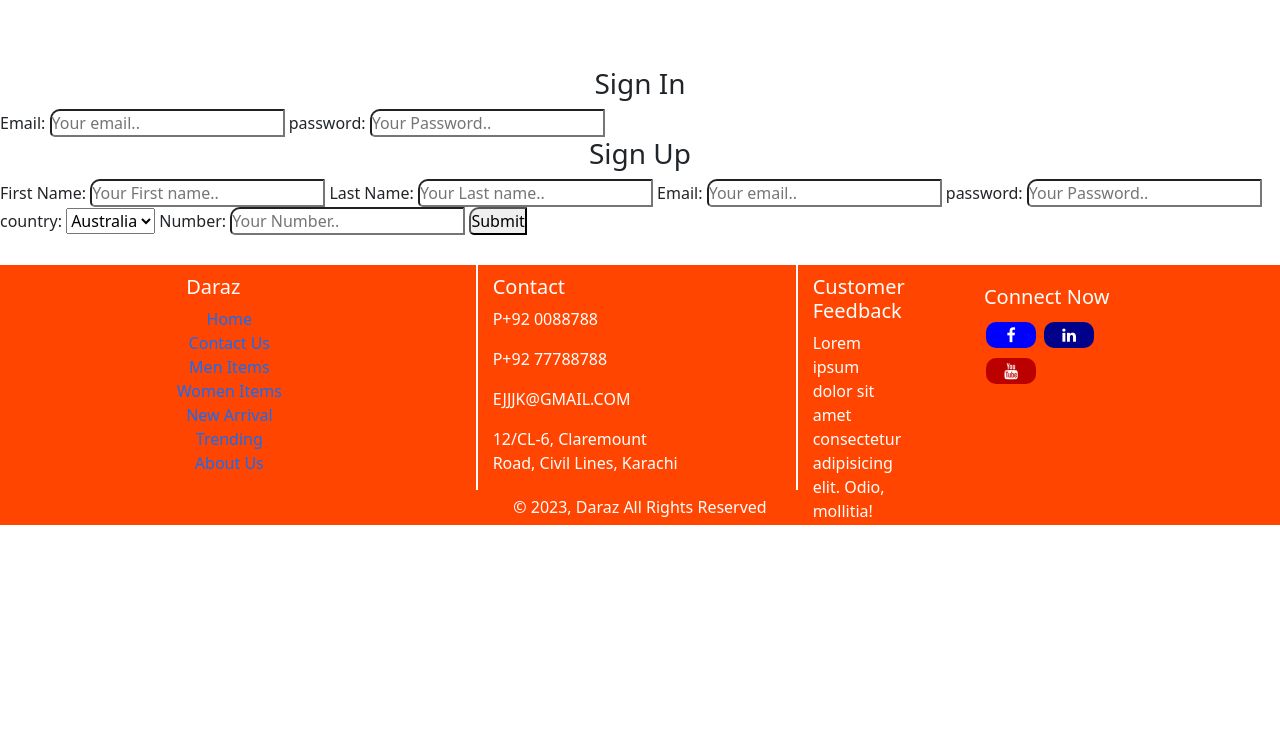
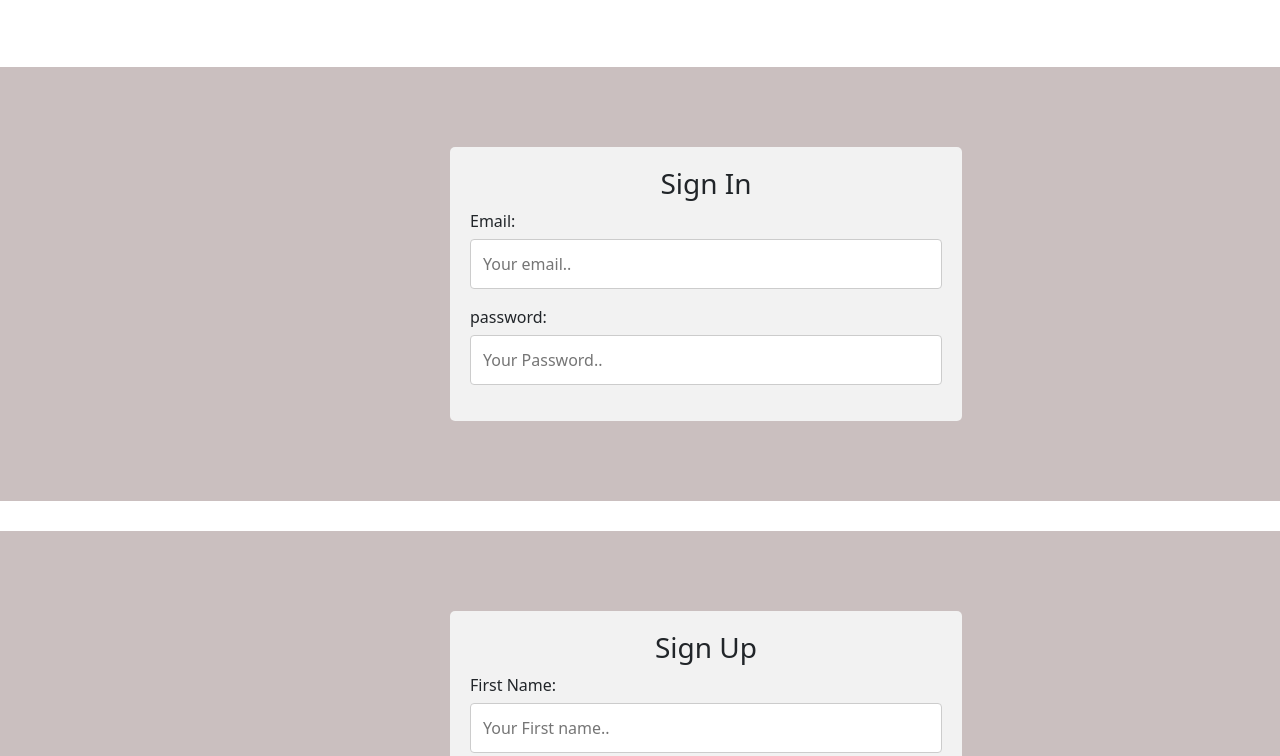
Before and after one commit to Yasir-Aziz000/Daraz-Website, a plain HTML site: page index.html in a window 1280 px wide. Shown: the part 4693-5449 px from the top of the page. Before the commit the page ends 5218 px from the top, so only its background shows below. Drawn offline with nearby package versions, Linux system fonts and the light colour scheme.

Commit message:
Update style.css

```diff
--- a/style.css
+++ b/style.css
@@ -853,6 +853,85 @@ margin-bottom: -10px;
 }
 .init{
   height:45px;
+ }
+ input[type=text], select, textarea {
+  width: 100%;
+  padding: 12px;
+  border: 1px solid #ccc;
+  border-radius: 4px;
+  box-sizing: border-box;
+  margin-top: 6px;
+  margin-bottom: 16px;
+  resize: vertical;
+}
+input[type=password], select, textarea {
+  width: 100%;
+  padding: 12px;
+  border: 1px solid #ccc;
+  border-radius: 4px;
+  box-sizing: border-box;
+  margin-top: 6px;
+  margin-bottom: 16px;
+  resize: vertical;
+}
+input[type=email], select, textarea {
+  width: 100%;
+  padding: 12px;
+  border: 1px solid #ccc;
+  border-radius: 4px;
+  box-sizing: border-box;
+  margin-top: 6px;
+  margin-bottom: 16px;
+  resize: vertical;
+}
+input[type=phone], select, textarea {
+  width: 100%;
+  padding: 12px;
+  border: 1px solid #ccc;
+  border-radius: 4px;
+  box-sizing: border-box;
+  margin-top: 6px;
+  margin-bottom: 16px;
+  resize: vertical;
+}
+input[type=submit] {
+  background-color: #04AA6D;
+  color: white;
+  padding: 12px 20px;
+  border: none;
+  width: 100%;
+  border-radius: 4px;
+  cursor: pointer;
+}
+
+input[type=submit]:hover {
+  background-color: #45a049;
+}
+.signup{
+  justify-items: center;
+    border-radius: 5px;
+    background-color: #f2f2f2;
+    padding: 20px;
+  }
+
+.sign{
+  padding-top: 30px;
+  padding-bottom: 30px;
+  /* margin: 20px 25% 20px 2%; */
+  background-color: #cabfbf;
+}
+.signup{
+  justify-items: center;
+  border-radius:20px #b32424;
+  width: 40%;
+  margin:50px 150px 50px 450px;
+}
+.signin{
+  margin-bottom: 30px;
+  padding-top: 30px;
+  padding-bottom: 30px;
+  /* margin: 20px 25% 20px 2%; */
+  background-color: #cabfbf;
 }
 @media only screen and (max-width: 320px) {
   nav{
```
